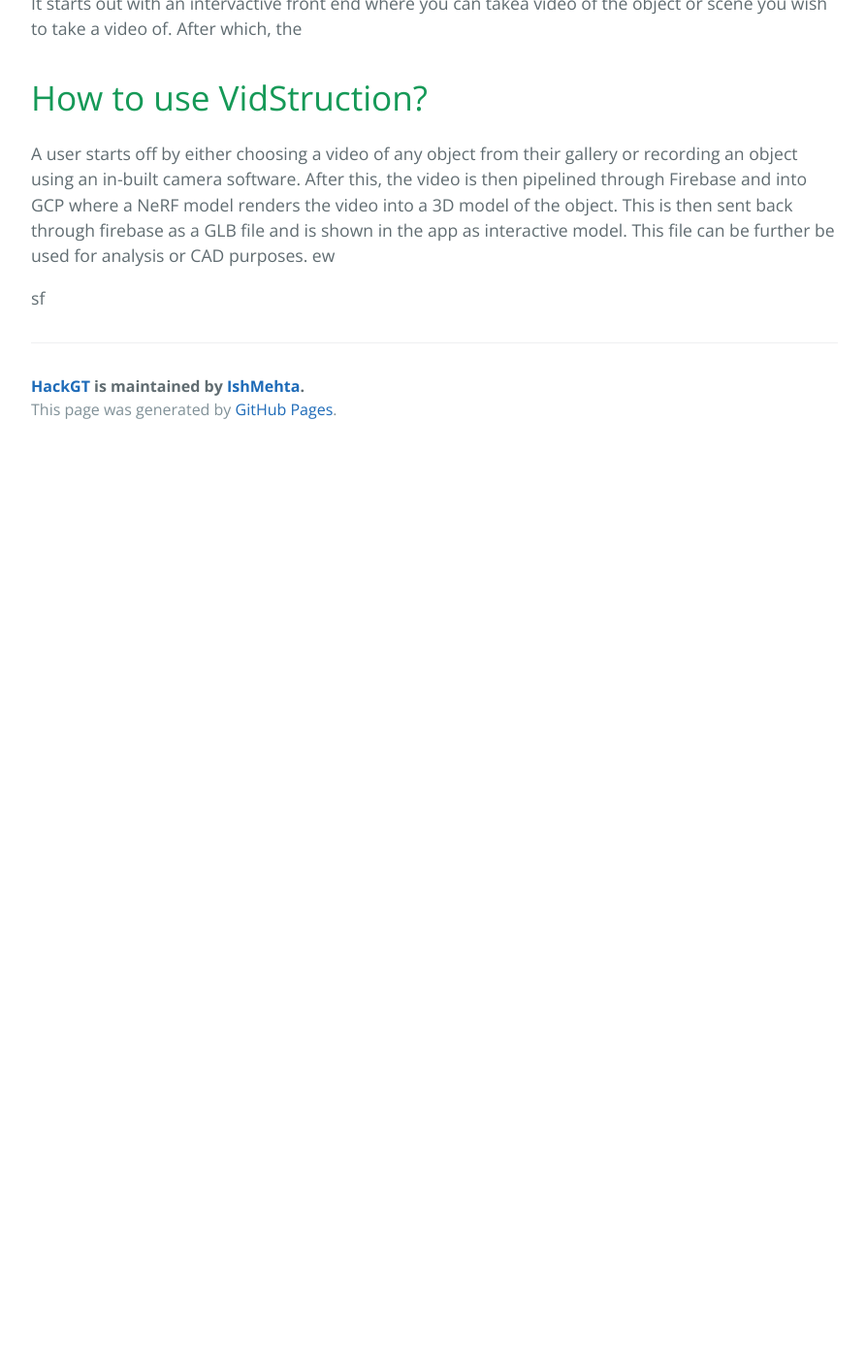
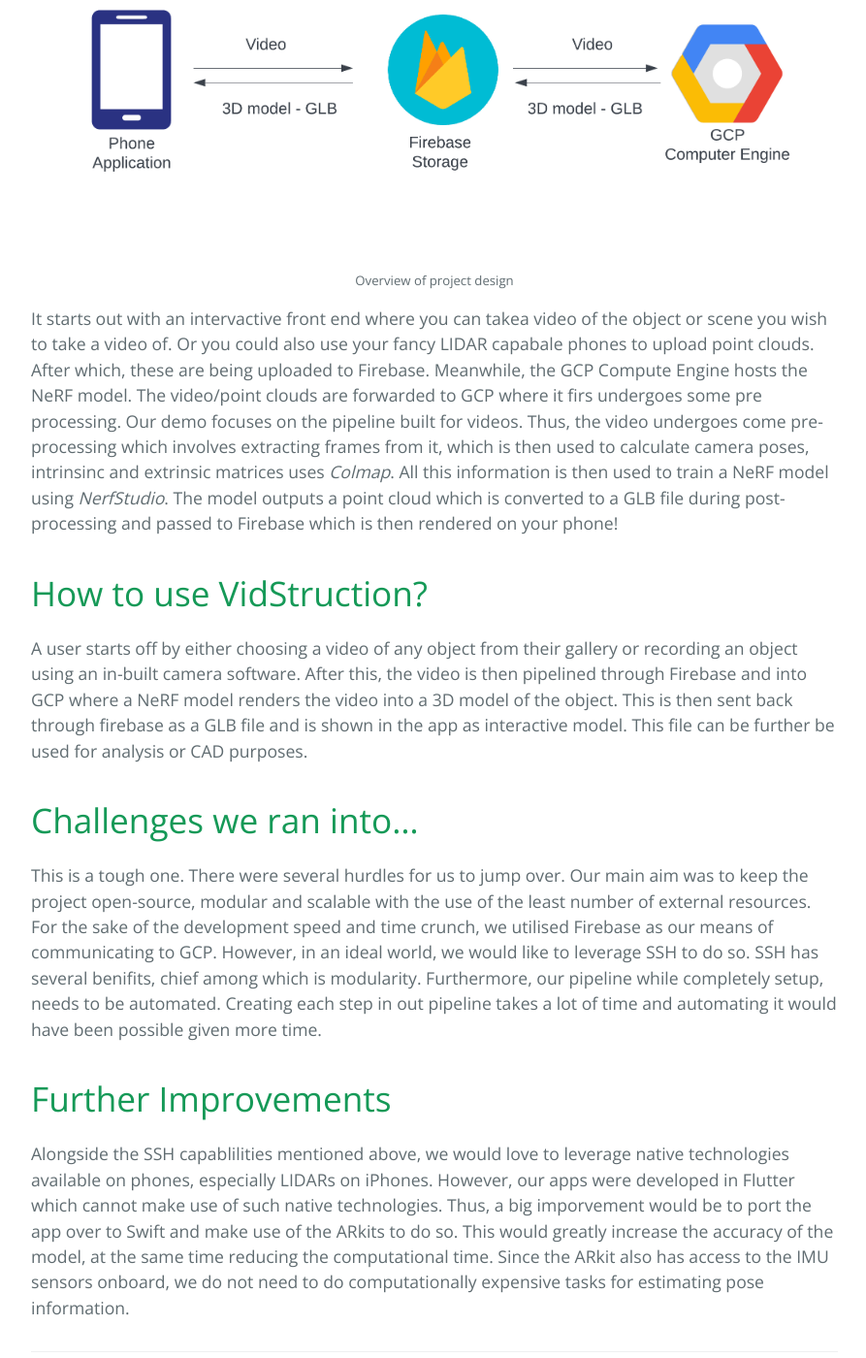
Before and after one commit to IshMehta/HackGT, a Jekyll site: the page built from docs/index.md, in a window 1280 px wide and 1400 px high, scrolled down 1253 px. Shown: the whole window at 97% size, without its empty margins (192-1085 px from the left). Built offline with Jekyll 4.4.1, drawn with Linux system fonts in a browser that asks for light colours; the repository's description, which GitHub fills in, is left out; before the commit the page ends 1719 px from its top, so only the background shows below that; some of the changed text lies outside the part shown.

Commit message:
Update docs

```diff
--- a/docs/index.md
+++ b/docs/index.md
@@ -3,13 +3,19 @@
 title: VidStruction
 description: Jesse Dill, Saarang Prabhuram, Ish Mehta
 ---
+# Inspiration
+
+Since 2020, with the introduction of neural radiance fields (NeRFs), it has been possible to construct super realistic 3D models of real scenes captured from a camera. NeRFs achieved unprecedented effectiveness at this task, and an explosion of research in this idea has taken off since (currently 4000+ citations on the original NeRF paper).
+
+To keep up with the huge interest in research, open source efforts have taken place to standardize the process of working with NeRFs for researchers. Because of this, any computer vision enthusiast is able to generate photometrically accurate models using camera data they collect themself. Furthermore, there are currently mobile apps that do the entire NeRF pipeline end-to-end, from collecting a video recording taken on a mobile phone to then outputting the generated 3D model of the scene. Because of these apps, a person doesn’t have to understand the underlying technology in order to benefit. However, these tools are paywalled/require recurring subscriptions to be used.
+
+With the explosive pace in NeRF research, furthermore, it’s difficult for a single app to keep up with everything that’s out there. This is where open source tools reign supreme, as an entire community is able to contribute towards making the tool as best as it can be.
+
+
 # What is VidStruction?
 
 *Vid Struction* is an open-source platform that allows you to scan the word around you and create accurate 3D models using just your phone. We do this by leveraging state of the art NeRF models. The best part is that there is no black-boxed AI model, the platform is completely scalable and 100% open source (which means its FREEE) !!!
 
-# Excited? Want to learn more?
-
-Since the introduction of Neural Radiance Fields (NeRF) in 2020, there has been an explosion of interest in neural implicit representations for capturing 3D geometry. There are numerous versions of the original NeRF created
 
 
 # How do we do this?
@@ -17,11 +23,17 @@
 ![Architecture](architecture.png)
 <div align="center"><sub>Overview of project design</sub></div>
 
-It starts out with an intervactive front end where you can takea video of the object or scene you wish to take a video of. After which, the
+It starts out with an intervactive front end where you can takea video of the object or scene you wish to take a video of. Or you could also use your fancy LIDAR capabale phones to upload point clouds. After which, these are being uploaded to Firebase. Meanwhile, the GCP Compute Engine hosts the NeRF model. The video/point clouds are forwarded to GCP where it firs undergoes some pre processing. Our demo focuses on the pipeline built for videos. Thus, the video undergoes come pre-processing which involves extracting frames from it, which is then used to calculate camera poses, intrinsinc and extrinsic matrices uses *Colmap*. All this information is then used to train a NeRF model using *NerfStudio*. The model outputs a point cloud which is converted to a GLB file during post-processing and passed to Firebase which is then rendered on your phone!
 
 
 # How to use VidStruction?
 A user starts off by either choosing a video of any object from their gallery or recording an object using an in-built camera software. After this, the video is then pipelined through Firebase and into GCP where a NeRF model renders the video into a 3D model of the object. This is then sent back through firebase as a GLB file and is shown in the app as interactive model. This file can be further be used for analysis or CAD purposes.
-ew
 
-sf
+
+# Challenges we ran into...
+
+This is a tough one. There were several hurdles for us to jump over. Our main aim was to keep the project open-source, modular and scalable with the use of the least number of external resources. For the sake of the development speed and time crunch, we utilised Firebase as our means of communicating to GCP. However, in an ideal world, we would like to leverage SSH to do so. SSH has several benifits, chief among which is modularity. Furthermore, our pipeline while completely setup, needs to be automated. Creating each step in out pipeline takes a lot of time and automating it would have been possible given more time.
+
+# Further Improvements
+
+Alongside the SSH capablilities mentioned above, we would love to leverage native technologies available on phones, especially LIDARs on iPhones. However, our apps were developed in Flutter which cannot make use of such native technologies. Thus, a big imporvement would be to port the app over to Swift and make use of the ARkits to do so. This would greatly increase the accuracy of the model, at the same time reducing the computational time. Since the ARkit also has access to the IMU sensors onboard, we do not need to do computationally expensive tasks for estimating pose information.
```
